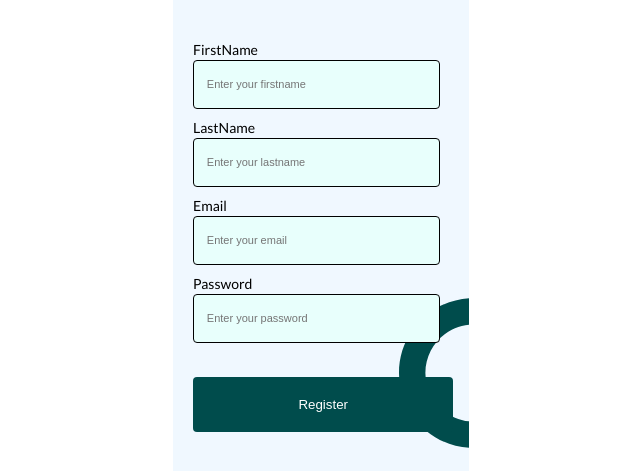
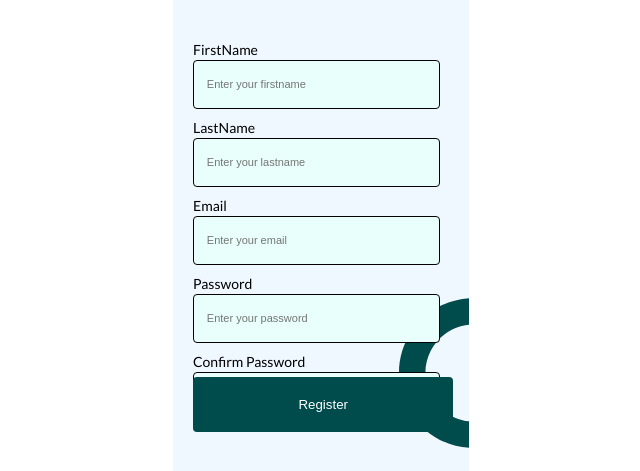
Before and after one commit to Yetife/JavaScriptCodes, a React (Create React App) app: page / in a window 1280 px wide. Shown: the part 252-723 px from the top of the page, without its empty margins (319-959 px from the left). Built offline with nearby package versions, Linux system fonts and the light colour scheme.

Commit message:
reactjs ewaApp file

```diff
--- a/src/ewa/components/auth/register/Register.js
+++ b/src/ewa/components/auth/register/Register.js
@@ -1,4 +1,4 @@
-import React from 'react';
+import React, {useState}from 'react';
 import Input from '../../reusables/Input'
 import img from '../../../../assets/background.svg'
 import img2 from '../../../../assets/circle2.svg'
@@ -8,11 +8,30 @@ import './register.css'
 const Register = (props) => {
 
     let {setState} = props
+
+    let initialData = {
+            firstName: "", lastName: "", email: "", password: "", confirmPassword: "",
+        }
+
+    const [inputData, setInputData] = useState(initialData)
+
+    function handleInput(e) {
+        let data = {
+             ...inputData, [e.target.name]: e.target.value
+            }
+            setInputData(data)
+    }
+
+    function registerUser() {
+        console.log(inputData)
+    }
+
     const inputFields = [
-        {label: "FirstName",  placeholder: "Enter your firstname"},
-        {label: "LastName", placeholder: "Enter your lastname"},
-        {label: "Email",  placeholder: "Enter your email"},
-        {label: "Password" , placeholder: "Enter your password"},
+        {name: "firstName", label: "FirstName",  placeholder: "Enter your firstname"},
+        {name: "lastName", label: "LastName", placeholder: "Enter your lastname"},
+        {name: "email", label: "Email", placeholder: "Enter your email"},
+        {name: "password", label: "Password", placeholder: "Enter your password"},
+        {name: "confirmPassword",label: "Confirm Password" , placeholder: "Confirm your password"},
     ]
 
     return (
@@ -32,10 +51,11 @@ const Register = (props) => {
             </div>
 
             <div className="form_container">
-                {inputFields.map((field, index) => <Input key={index} field={field}/>)}
+                {inputFields.map((field, index) =>
+                    <Input value={inputData[field.name]} onChange={handleInput} key={index} field={field} />)}
             </div>
 
-            <Button name="Register" />
+            <Button name="Register" onClick={registerUser}/>
 
             <img className="bottom_circle" src={img2} alt="circlebackground" />
         </div>
```
